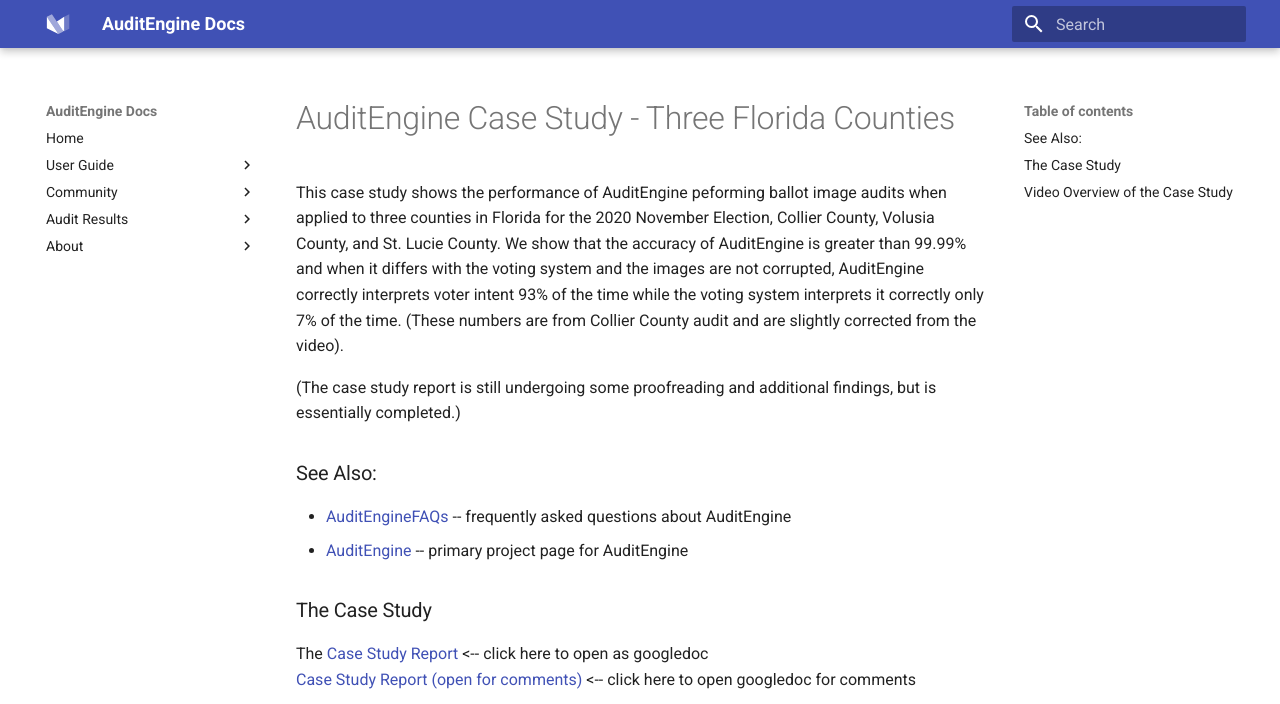
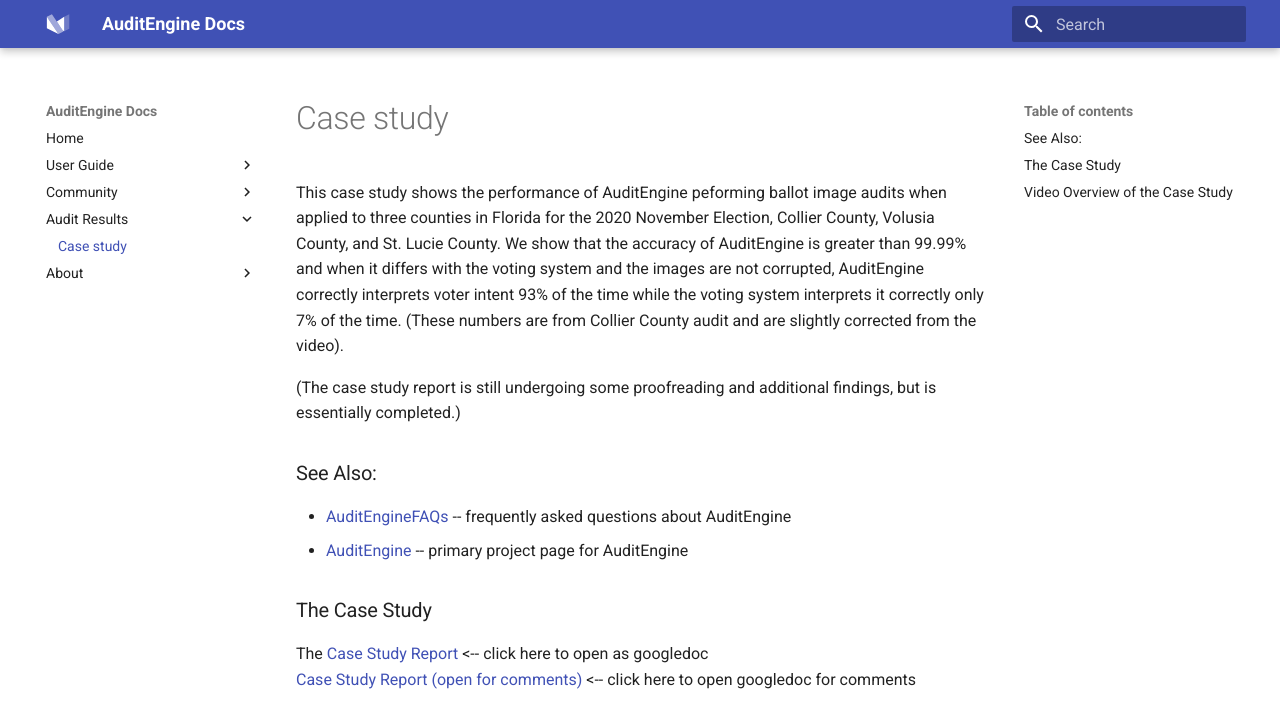
Before and after one commit to raylutz/audit-engine-docsite, an MkDocs documentation site: the page built from docs/audit-results/case-study.md, in a window 1280 px wide and 900 px high, cut to the strip 0-704 px from the top of the window. Built offline with MkDocs 1.6.1 and Material for MkDocs 9.7.7, drawn with Linux system fonts in a browser that asks for light colours.

Commit message:
Update mkdocs.yml

```diff
--- a/mkdocs.yml
+++ b/mkdocs.yml
@@ -11,7 +11,7 @@
         - How you can help: community/you_can_help.md
         - Donate: community/donate.md
     - Audit Results:
-        - Case study: audit-results/case_study.md
+        - Case study: audit-results/case-study.md
     - About:
         - About Us: about/about.md
 theme:
```
